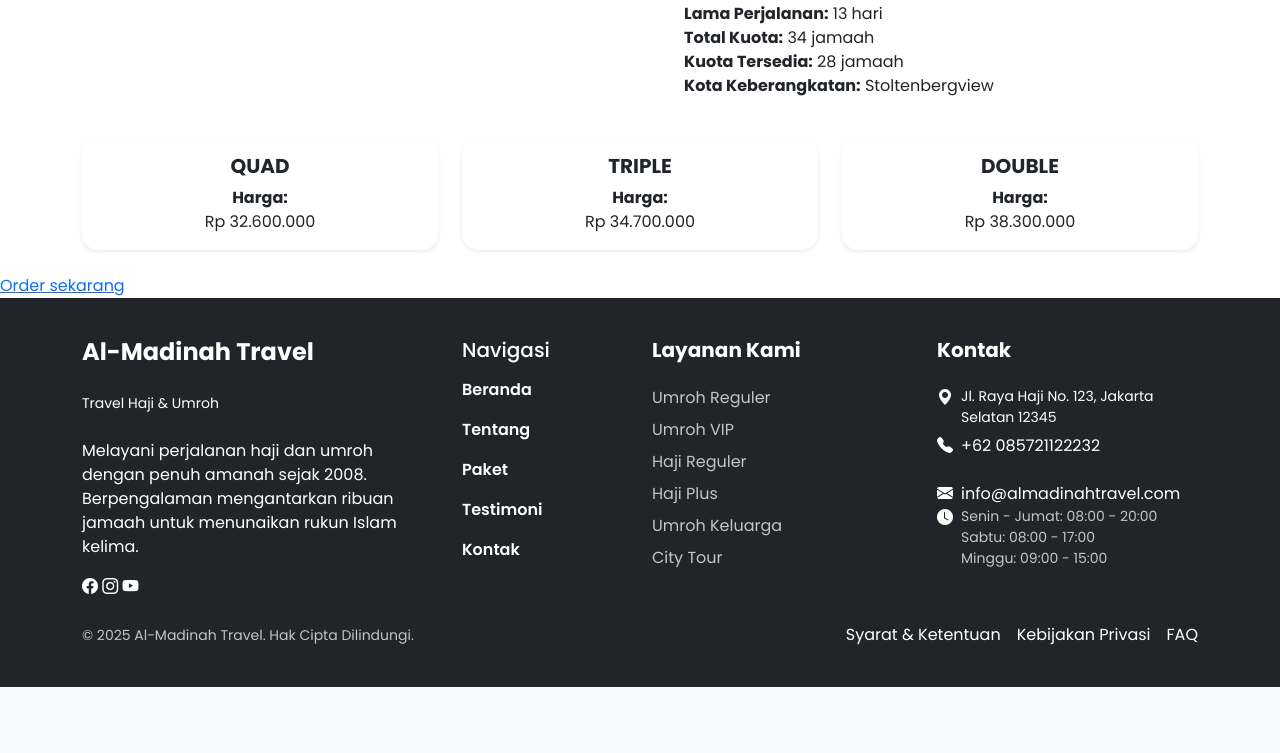
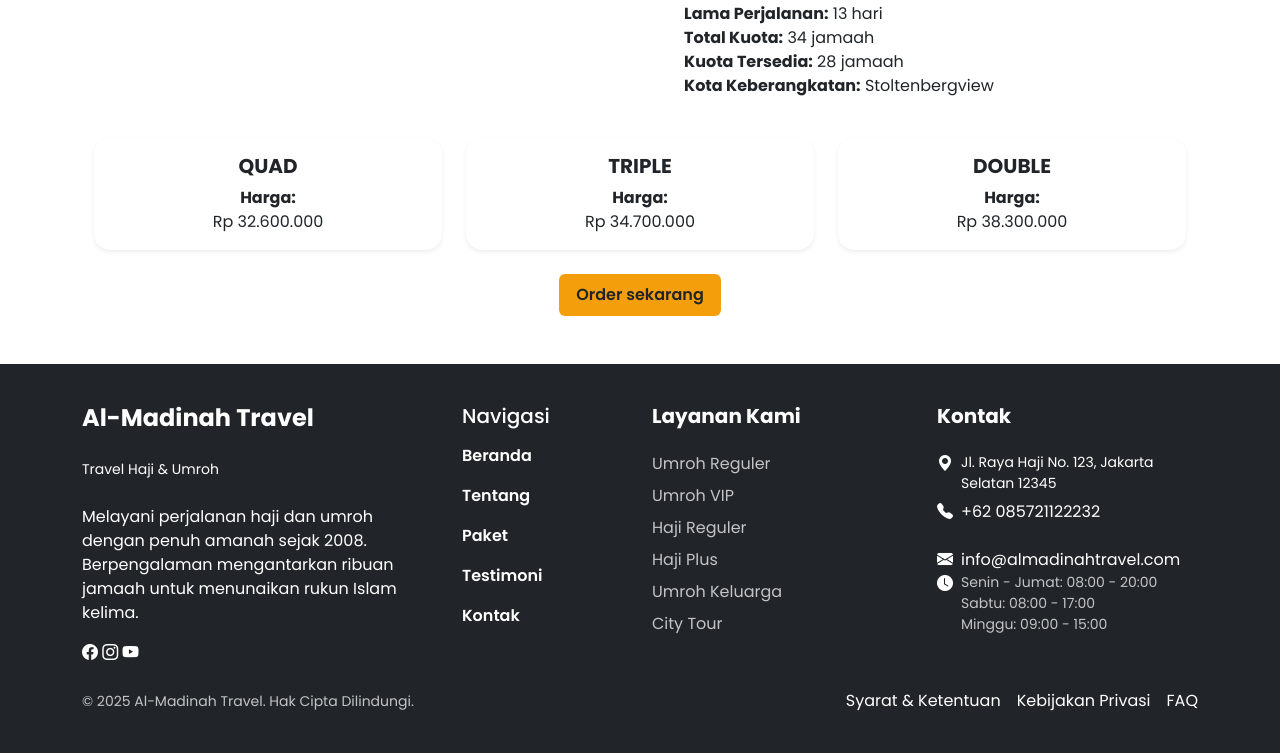
Before and after one commit to Irfan2202/travel-umroh-laravel-livewire-filament, a Laravel app: page /packages/1/detail in a window 1280 px wide. Shown: the part 588-1341 px from the top of the page. Before the commit the page ends 1275 px from the top, so only its background shows below. Run offline with Laravel 12, Linux system fonts and the light colour scheme; data comes from the database, SQL or seed files in the repository; grey boxes labelled with a size stand in for pictures from a placeholder-image service; data that the repository does not hold is empty; style sheets or scripts are compiled from the project's sources; some libraries are stand-ins or nearby versions.

Commit message:
order button style

```diff
--- a/resources/views/livewire/packages/detail-packages.blade.php
+++ b/resources/views/livewire/packages/detail-packages.blade.php
@@ -31,8 +31,9 @@
                 </ul>
             </div>
         </div>
+        <livewire:prices.show-price />
+        <div class="justify-content-center align-items-center text-center mt-4 mb-5">
+            <a href="" class="btn btn-gold">Order sekarang</a>
+        </div>
     </div>
-
-    <livewire:prices.show-price />
-    <a href="">Order sekarang</a>
 </section>
--- a/resources/views/livewire/packages/show-packages.blade.php
+++ b/resources/views/livewire/packages/show-packages.blade.php
@@ -10,8 +10,7 @@
 
                 <div class="card-body">
                     <h5 class="card-title">{{ $package->title }}</h5>
-                    <p> {{ implode(' ', array_slice(explode(' ', $package->description), 0, 20)) }}{{ str_word_count($package->description) > 20 ? '...' : '' }}
-                    </p>
+                    <p class="card-text">{{ $package->description }}</p>
                     <ul class="package-icon">
                         <li><i class="bi bi-check "></i>
                             {{ $package->hotel_stars }}
--- a/resources/views/livewire/prices/show-price.blade.php
+++ b/resources/views/livewire/prices/show-price.blade.php
@@ -1,9 +1,7 @@
 <div class="container my-4">
     <div class="row g-4">
-
         @foreach ($prices as $price)
             <div class="col-lg-4 col-md-6">
-
                 <div class="card shadow-sm border-0 rounded-4 h-100">
                     <div class="card-body text-center">
                         <h5 class="card-title fw-bold">{{ $price->type }}</h5>
@@ -14,9 +12,7 @@
                         </p>
                     </div>
                 </div>
-
             </div>
         @endforeach
-
     </div>
 </div>
```
